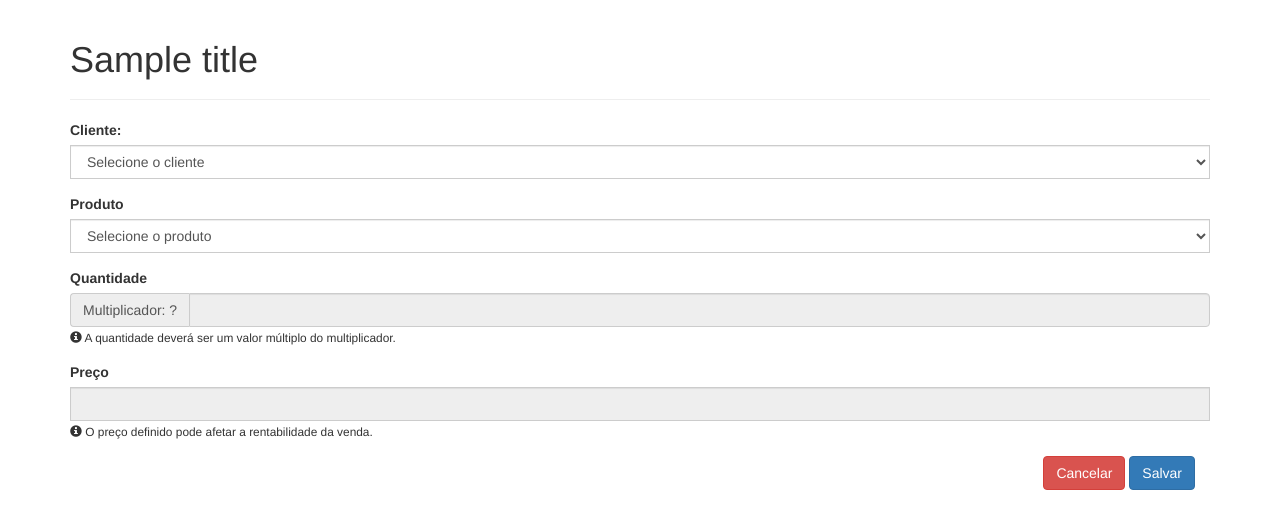
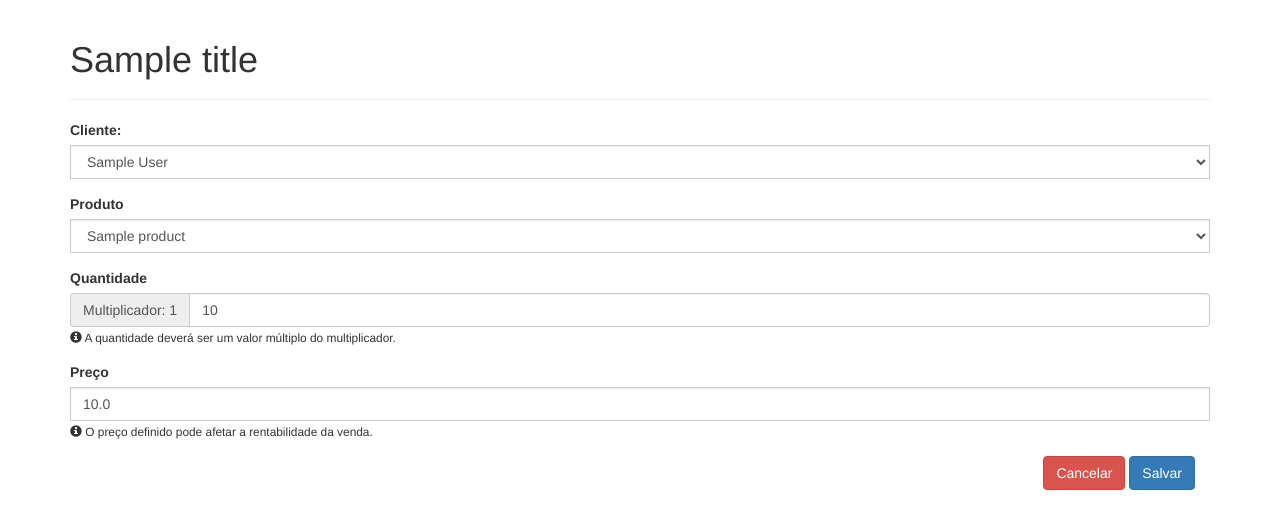
Before and after one commit to Lucasgms/sell-orders-app, a Flask app: template templates/new.html in a window 1280 px wide. Shown: the top 529 px of the page. Run offline with Flask 2, Linux system fonts and the light colour scheme; tables that the repository leaves empty hold one stand-in row (values such as "Sample post"); the template is opened without the code that fills it: values that come from a table or form of the project are taken from there, most other values are stand-ins (such as "Sample title", 1, 10 or a date in 2020); some libraries are stand-ins or nearby versions.

Commit message:
[WIP] Edit and delete sell order implementation.

```diff
--- a/app.py
+++ b/app.py
@@ -5,7 +5,7 @@ from flask_sqlalchemy import SQLAlchemy
 from flask_migrate import Migrate
 
 app = Flask(__name__)
-app.config.from_object(os.getenv('APP_SETINGS'))
+app.config.from_object(os.environ['APP_SETTINGS'])
 db = SQLAlchemy(app)
 migrate = Migrate(app, db)
 
@@ -29,18 +29,29 @@ def new_order():
     return render_template('new.html', title="Nova ordem de compra", clients=users, products=products)
 
 
-@app.route('/order/create', methods=['POST'])
-def create_order():
-    client = User.query.filter_by(id=request.form['client']).first()
-    product = Product.query.filter_by(id=request.form['product']).first()
+@app.route('/order/save', methods=['POST'])
+def save_order():
+    client = User.query.get(request.form['client'])
+    product = Product.query.get(request.form['product'])
     amount = int(request.form['amount'])
     price = float(request.form['price'])
-    order = SellOrder(client, product, amount, price)
+
+    if request.form.get('id'):
+        order = SellOrder.query.get(request.form['id'])
+        order.client = client
+        order.product = product
+        order.product_amount = amount
+        order.price = price
+        order.set_profitability()
+    else:
+        order = SellOrder(client, product, amount, price)
+
     client.purchases.append(order)
     product.orders.append(order)
     db.session.add(client)
     db.session.add(product)
     db.session.commit()
+    db.session.flush()
 
     flash('Ordem de venda cadastrada com sucesso!')
     return redirect(url_for('index'))
@@ -48,23 +59,32 @@ def create_order():
 
 @app.route('/order/edit/<id>')
 def edit_order(id):
-    pass
+    users = User.query.all()
+    products = Product.query.all()
+    sell_order = SellOrder.query.get(id)
+
+    return render_template('new.html', title="Editar ordem de compra", clients=users, products=products, sell_order=sell_order)
 
 
 @app.route('/order/delete/<id>')
 def delete_order(id):
-    pass
+    sell_order = SellOrder.query.get(id)
+    db.session.delete(sell_order)
+    db.session.commit()
+
+    flash('Ordem de venda excluída com sucesso!')
+    return redirect(url_for('index'))
 
 
 @app.route('/product/<id>')
 def get_product(id):
-    product = Product.query.filter_by(id=id).first()
+    product = Product.query.get(id)
     return product.serialize()
 
 
 @app.route('/user/<id>')
 def get_user(id):
-    user = User.query.filter_by(id=id).first()
+    user = User.query.get(id)
     return user.serialize()
 
 
--- a/config.py
+++ b/config.py
@@ -6,7 +6,7 @@ class Config(object):
     DEBUG = False
     TESTING = False
     SECRET_KEY = 'salles_orders_app'
-    SQLALCHEMY_DATABASE_URI = os.getenv('DATABASE_URL')
+    SQLALCHEMY_DATABASE_URI = os.environ['DATABASE_URL']
     SQLALCHEMY_TRACK_MODIFICATIONS = True
     DEVELOPMENT = False
     ENV = 'development'
--- a/static/app.js
+++ b/static/app.js
@@ -30,7 +30,7 @@
         const amountValue = $amountInput.val() || null;
 
         if (amountValue) {
-            if (amountValue < multiplier || (amountValue % multiplier != 0)) {
+            if (amountValue < multiplier || (amountValue % multiplier !== 0)) {
                 $amountInput.val(multiplier);
             }
         }
--- a/templates/new.html
+++ b/templates/new.html
@@ -1,13 +1,20 @@
 {% extends "template.html" %}
 {% block content %}
-    <form action="{{ url_for('create_order') }}" method="post" class="form">
+    <form action="{{ url_for('save_order') }}" method="post" class="form">
+        {% if sell_order %}
+            <input type="hidden" name="id" id="id" value="{{ sell_order.id }}">
+        {% endif %}
         <fieldset class="form-group">
             <label for="client">Cliente:</label>
             <div class="input-group col-md-12">
                 <select name="client" id="client" class="form-control" required>
                     <option value="" selected disabled>Selecione o cliente</option>
                     {% for client in clients %}
-                        <option value="{{ client.id }}">{{ client.name }}</option>
+                        <option value="{{ client.id }}"
+                                {% if sell_order is defined
+                                and sell_order.client.id == client.id %}selected{% endif %}>
+                            {{ client.name }}
+                        </option>
                     {% endfor %}
                 </select>
             </div>
@@ -18,7 +25,10 @@
                 <select name="product" id="product" class="form-control" required>
                     <option value="" selected disabled>Selecione o produto</option>
                     {% for product in products %}
-                        <option value="{{ product.id }}">{{ product.name }}</option>
+                        <option value="{{ product.id }}"
+                                {% if sell_order is defined and sell_order.product.id == product.id %}selected{% endif %}>
+                            {{ product.name }}
+                        </option>
                     {% endfor %}
                 </select>
             </div>
@@ -26,18 +36,30 @@
         <fieldset class="form-group">
             <label for="amount">Quantidade</label>
             <div class="input-group col-md-12">
-                <span class="input-group-addon" id="amount-addon">Multiplicador: ?</span>
-                <input type="number" id="amount" name="amount" min="1" class="form-control"
-                       aria-describedby="amount-addon" data-multiplier="1" required disabled>
+                {% set multiplier = 1 if sell_order is not defined else sell_order.product.multiplier %}
+                <span class="input-group-addon" id="amount-addon">
+                    Multiplicador: {{ '?' if sell_order is not defined else sell_order.product.multiplier }}
+                </span>
+                <input type="number" id="amount" name="amount" class="form-control"
+                       aria-describedby="amount-addon"
+                       min="{{ multiplier }}"
+                       data-multiplier="{{ multiplier }}"
+                       step="{{ multiplier }}"
+                        {% if sell_order is defined %} value="{{ sell_order.product_amount }}"
+                       {% else %}disabled{% endif %}
+                       required>
             </div>
-            <small><i class="glyphicon glyphicon-info-sign"></i> A quantidade deverá ser um valor múltiplo do
-                multiplicador.
+            <small>
+                <i class="glyphicon glyphicon-info-sign"></i>
+                A quantidade deverá ser um valor múltiplo do multiplicador.
             </small>
         </fieldset>
         <fieldset class="form-group">
             <label for="price">Preço</label>
             <div class="input-group col-md-12">
-                <input type="text" id="price" name="price" min="0" class="form-control" required disabled>
+                <input type="text" id="price" name="price" min="0" class="form-control"
+                       {% if sell_order is defined %}value="{{ sell_order.price }}"{% else %}disabled{% endif %}
+                       required>
             </div>
             <small><i class="glyphicon glyphicon-info-sign"></i> O preço definido pode afetar a rentabilidade da venda.
             </small>
```
